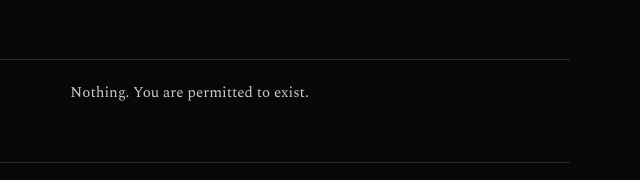
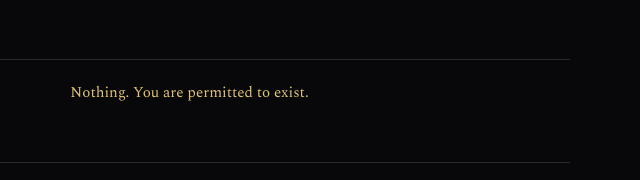
Before and after one commit to justapollo31/TheAnadacoalition, a plain HTML site: page index.html in a window 1280 px wide. In both pictures the pointer is over the element 952 px from the left and 3348 px from the top of the page. Shown: the part 3255-3435 px from the top of the page, 632-1272 px from the left. Drawn offline with nearby package versions, Linux system fonts and the light colour scheme; a web font is replaced by a local one.

Commit message:
trying grant hover effect again

```diff
--- a/index.html
+++ b/index.html
@@ -196,6 +196,7 @@ ul li::before{
 .rung .r-desc{color:var(--muted);font-size:.92rem;font-style:italic;margin-top:3px}
 .rung .r-grant{color:#CFC9C2;font-size:.94rem}
 .rung:hover .r-name{color:var(--gold)}
+.rung:hover .r-grant{color:var(--gold)}
 
 /* ---------- PATHS ---------- */
 .paths{display:grid;grid-template-columns:repeat(auto-fit,minmax(290px,1fr));gap:1px;background:var(--rule);margin:34px 0;border:1px solid var(--rule)}
```
